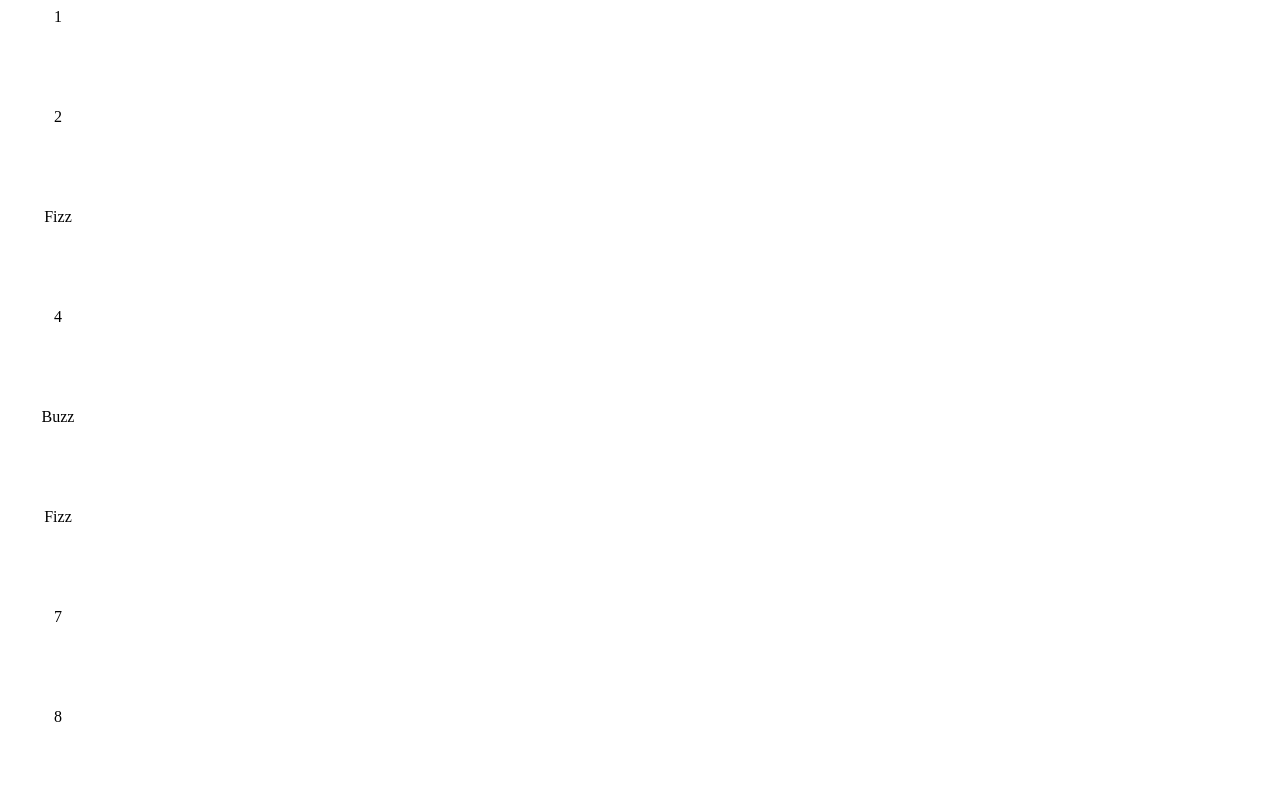
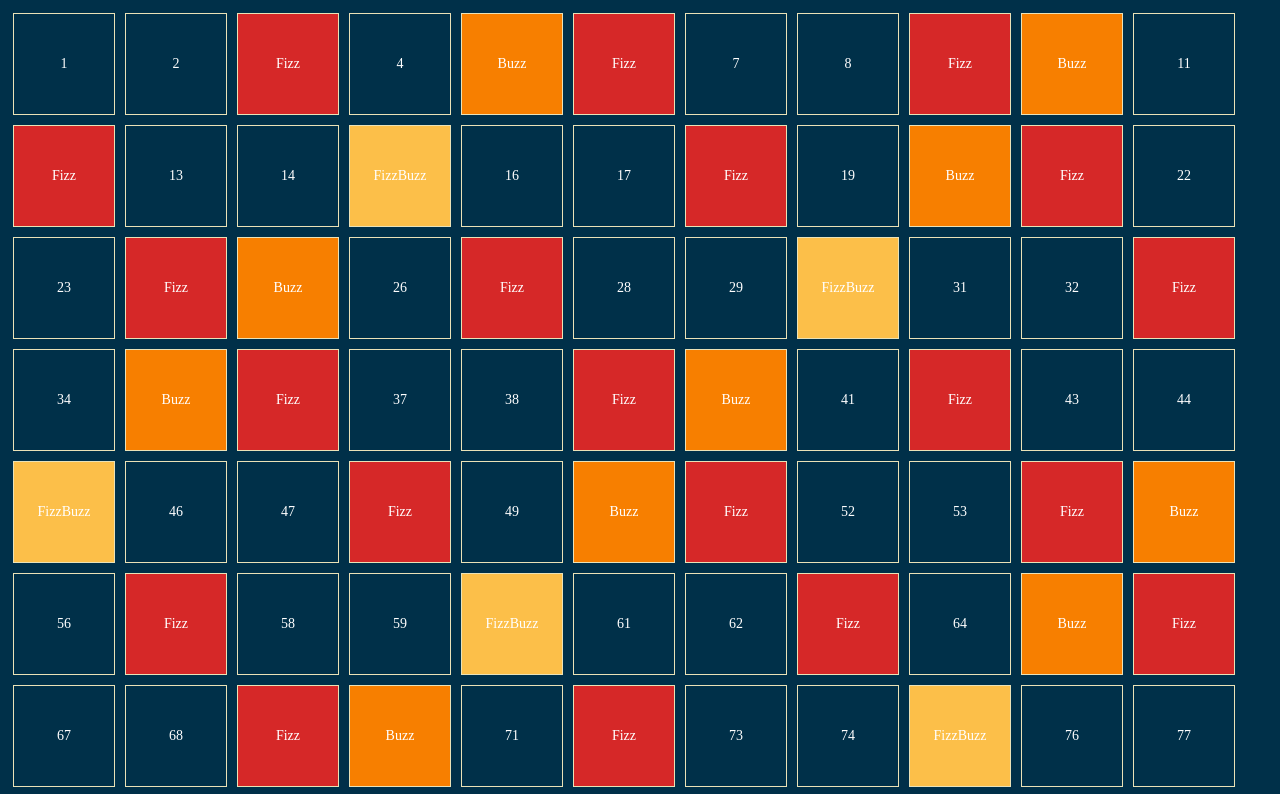
Before and after one commit to danieleinnamorato93/js-fizzbuzzdom, a plain HTML site: page index.html in a window 1280 px wide. Shown: the top 794 px of the page. Drawn offline with Linux system fonts and the light colour scheme.

Commit message:
Esercizio_terminato

```diff
--- a/index.html
+++ b/index.html
@@ -8,7 +8,7 @@
     <title>Fizzbuzz</title>
 </head>
 <body>
-    <div id="container"></div>
+    <div class="container" id="container"></div>
 
 </body>
 </html>
--- a/script.js
+++ b/script.js
@@ -20,8 +20,8 @@ for(let i = 1; i <= 100; i++) {
 }*/
 
 
-//Milestone #2
-// Creo elementi da inserire nel contenitore con JS
+//Milestone #2/ Milestone #3
+// Creo elementi da inserire nel contenitore con JS / aggiungo elementi al contenitore /applico stili differenti agli elementi aggiunti al DOM
 
 const container = document.getElementById('container');
 
--- a/style.css
+++ b/style.css
@@ -1,5 +1,7 @@
-/*Milestone#3*/
 
+body {
+    background-color: #003049;
+}
 .container {
     display: flex;
     flex-wrap: wrap;
@@ -9,5 +11,19 @@
     height: 100px;
     display: flex;
     justify-content: center;
+    align-items: center;
+    border: 1px solid #eae2b7;
+    margin: 5px;
+    font-size: 14px;
+    color: white;
+  }
+  .fizz {
+    background-color: #d62828;
 
-}
+  }
+  .buzz {
+    background-color:#f77f00;
+  }
+  .fizzbuzz {
+    background-color: #fcbf49;;
+  }
```
